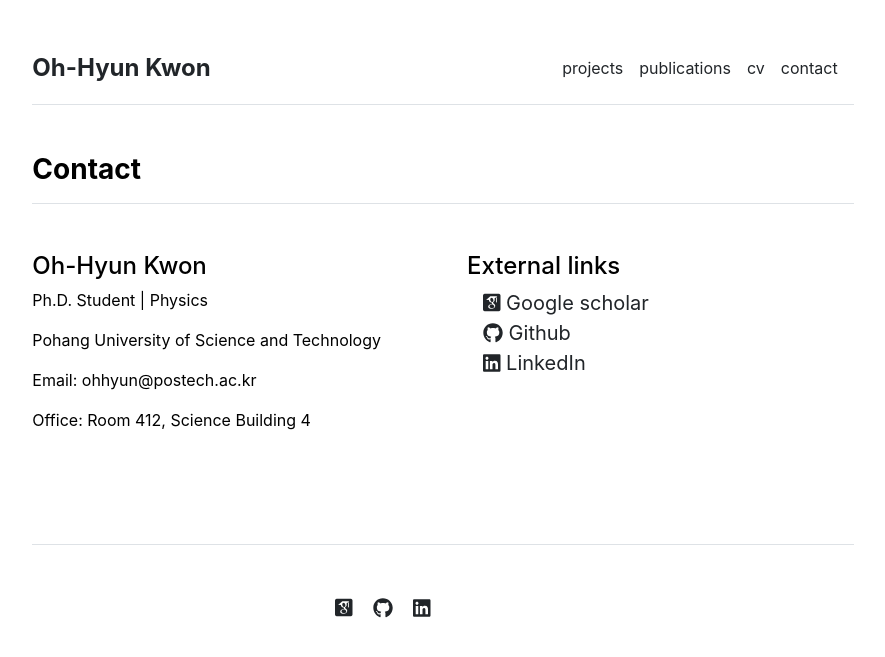
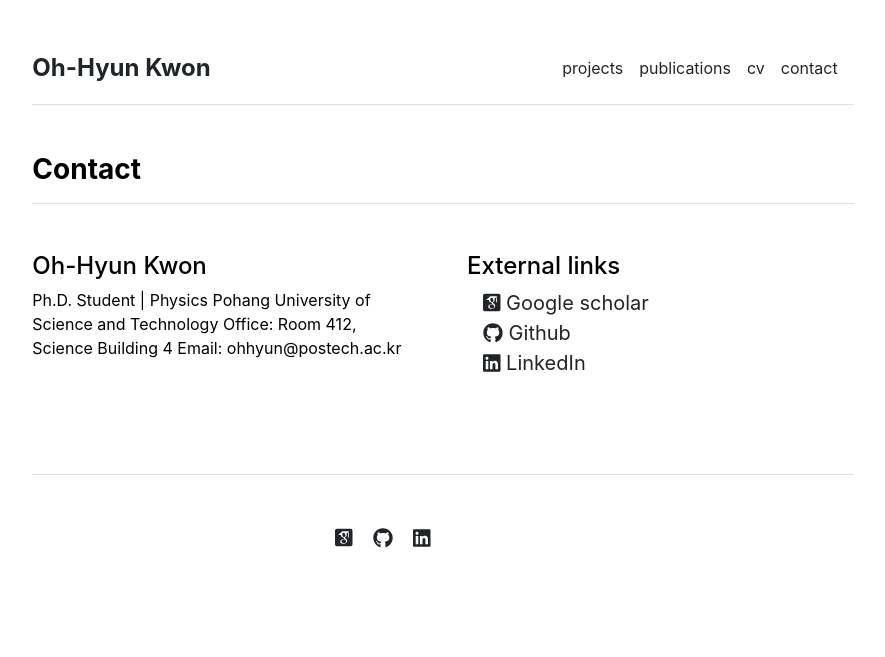
Before and after one commit to pothyd/pothyd.github.io, a Jekyll site: the page built from contact.md, in a window 1280 px wide. Shown: the top 657 px of the page, without its empty margins (197-1082 px from the left). Built offline with Jekyll 4.4.1, drawn with Linux system fonts in a browser that asks for light colours; some web fonts are replaced.

Commit message:
Update contact.html

```diff
--- a/_includes/contact.html
+++ b/_includes/contact.html
@@ -5,10 +5,10 @@
       <div class="col-md-6">
         {% for contact in site.data.settings.contacts %}
           <h4>{{ contact.name }}</h4>
-          <p>{{ contact.title }} | {{ contact.department }}</p>
-          <p>{{ contact.institution }}</p>
-          <p>Email: {{ contact.email }}</p>
-          <p>Office: {{ contact.office }}</p>
+          {{ contact.title }} | {{ contact.department }}
+          {{ contact.institution }}
+          Office: {{ contact.office }}
+          Email: {{ contact.email }}
         {% endfor %}
       </div>
       <div class="col-md-6">
```
